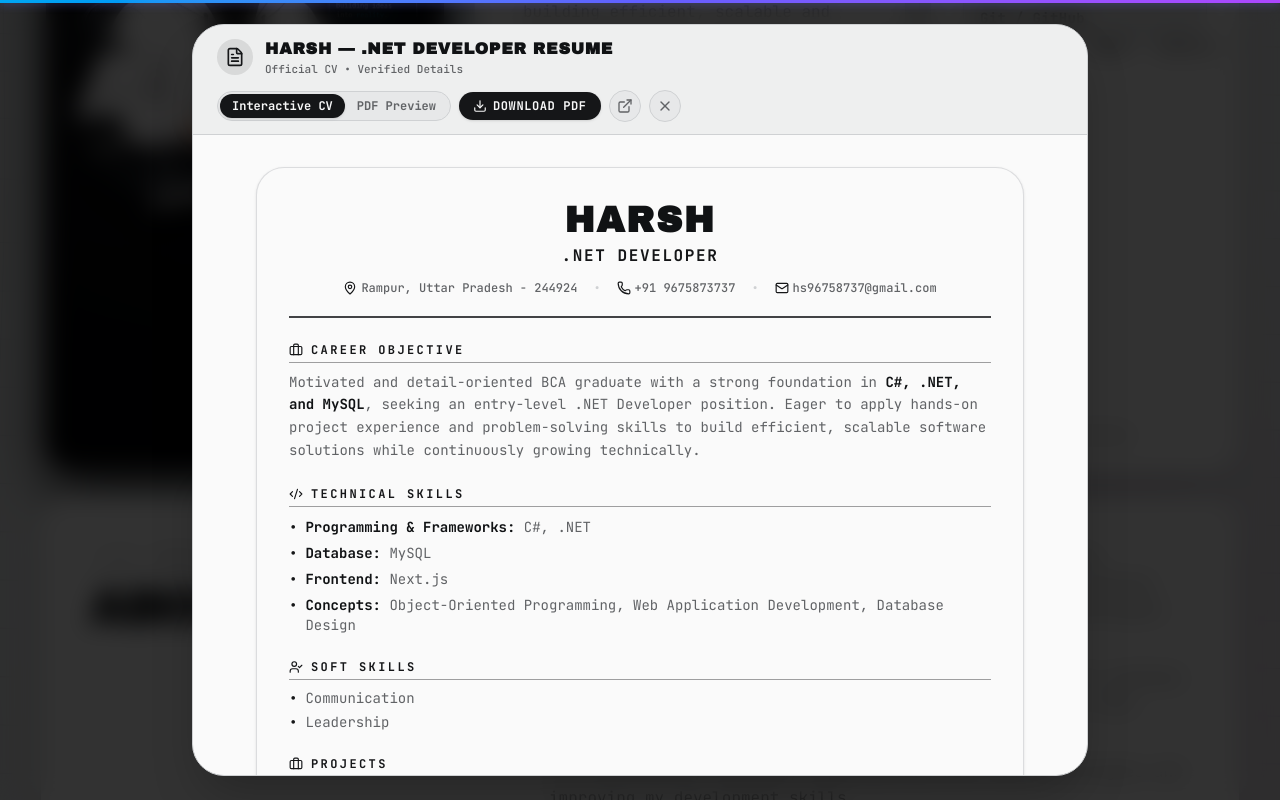
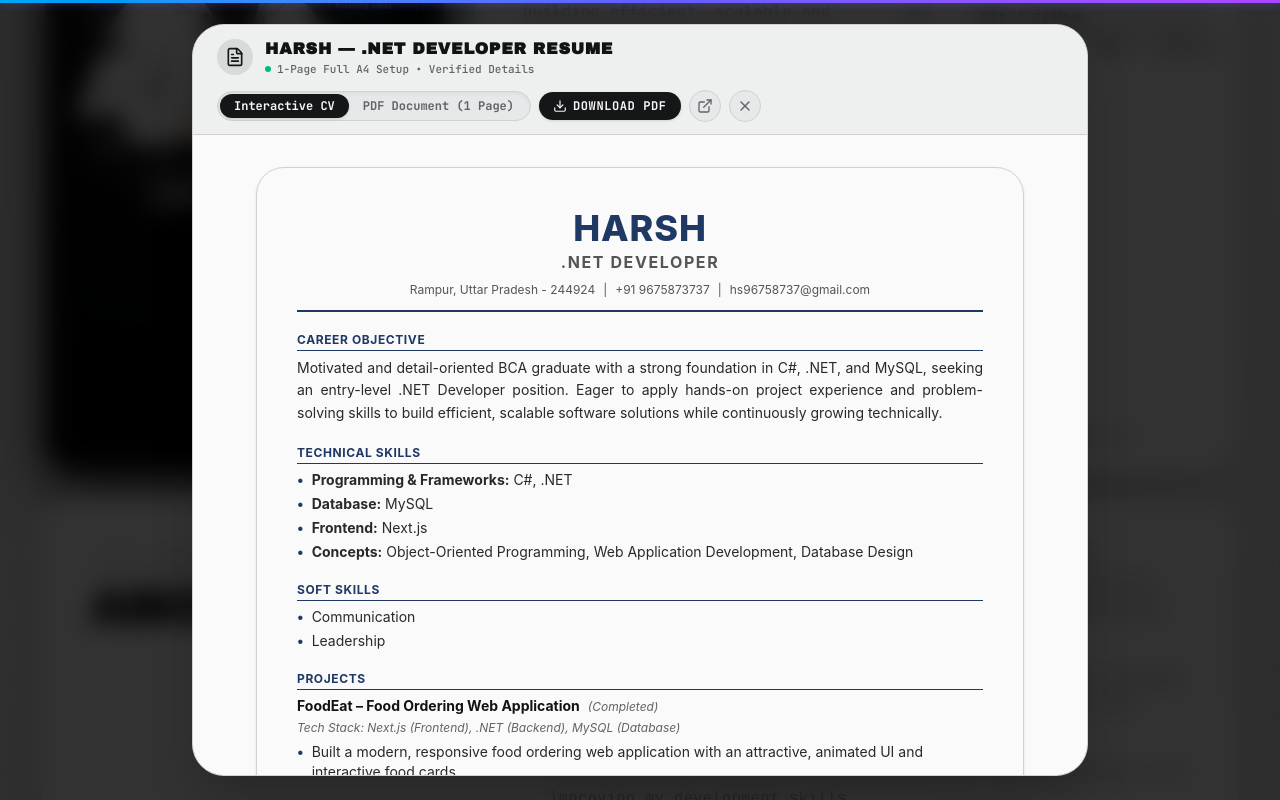
Before and after one commit to Harsharma96/HarshPortfolio, a Next.js app: page / in a window 1280 px wide. Both pictures are taken after a click on the button "RESUME". Shown: the part 592-1392 px from the top of the page. Built offline with nearby package versions, Linux system fonts and the light colour scheme.

Commit message:
feat: format resume to strictly 1 full A4 page without score and exact styling

```diff
--- a/src/components/portfolio/ResumeModal.tsx
+++ b/src/components/portfolio/ResumeModal.tsx
@@ -8,16 +8,7 @@ import {
   ExternalLink,
   Printer,
   FileText,
-  Mail,
-  Phone,
-  MapPin,
-  GraduationCap,
-  Briefcase,
-  Award,
-  Code2,
   CheckCircle2,
-  Globe2,
-  UserCheck,
 } from "lucide-react";
 
 interface ResumeModalProps {
@@ -86,8 +77,9 @@ export function ResumeModal({ isOpen, onClose }: ResumeModalProps) {
                 <h3 className="font-[family-name:var(--font-display)] text-sm sm:text-base font-bold uppercase tracking-wider text-foreground">
                   Harsh — .NET Developer Resume
                 </h3>
-                <p className="text-[11px] font-medium text-muted-foreground">
-                  Official CV • Verified Details
+                <p className="text-[11px] font-medium text-muted-foreground flex items-center gap-1.5">
+                  <span className="h-1.5 w-1.5 rounded-full bg-emerald-500" />
+                  1-Page Full A4 Setup • Verified Details
                 </p>
               </div>
             </div>
@@ -95,10 +87,10 @@ export function ResumeModal({ isOpen, onClose }: ResumeModalProps) {
             {/* View Switcher & Action Buttons */}
             <div className="flex items-center gap-2">
               {/* Tab Selector */}
-              <div className="flex items-center rounded-full border border-border bg-background p-0.5 text-xs font-semibold">
+              <div className="flex items-center rounded-full border border-border bg-background p-0.5 text-xs font-semibold shadow-inner">
                 <button
                   onClick={() => setActiveTab("interactive")}
-                  className={`rounded-full px-3 py-1 transition-all ${
+                  className={`rounded-full px-3.5 py-1 transition-all ${
                     activeTab === "interactive"
                       ? "bg-primary text-primary-foreground shadow-sm"
                       : "text-muted-foreground hover:text-foreground"
@@ -108,13 +100,13 @@ export function ResumeModal({ isOpen, onClose }: ResumeModalProps) {
                 </button>
                 <button
                   onClick={() => setActiveTab("pdf")}
-                  className={`rounded-full px-3 py-1 transition-all ${
+                  className={`rounded-full px-3.5 py-1 transition-all ${
                     activeTab === "pdf"
                       ? "bg-primary text-primary-foreground shadow-sm"
                       : "text-muted-foreground hover:text-foreground"
                   }`}
                 >
-                  PDF Preview
+                  PDF Document (1 Page)
                 </button>
               </div>
 
@@ -124,7 +116,7 @@ export function ResumeModal({ isOpen, onClose }: ResumeModalProps) {
                 download="Harsh_Resume.pdf"
                 onClick={handleDownload}
                 className="inline-flex items-center gap-1.5 rounded-full bg-primary px-3.5 py-1.5 text-xs font-bold uppercase tracking-wider text-primary-foreground shadow-sm transition-transform hover:scale-105 active:scale-95"
-                title="Download Official Resume PDF"
+                title="Download Official 1-Page Resume PDF"
               >
                 {downloadSuccess ? (
                   <>
@@ -164,162 +156,142 @@ export function ResumeModal({ isOpen, onClose }: ResumeModalProps) {
           {/* Modal Content */}
           <div className="flex-1 overflow-y-auto p-4 sm:p-6 md:p-8 space-y-6">
             {activeTab === "interactive" ? (
-              <div className="mx-auto max-w-3xl space-y-6 rounded-2xl border border-border/70 bg-card p-6 sm:p-8 shadow-sm">
-                {/* Resume Header */}
-                <div className="text-center pb-5 border-b-2 border-primary/80">
-                  <h1 className="font-[family-name:var(--font-display)] text-3xl sm:text-4xl font-black uppercase tracking-wider text-foreground">
+              <div className="mx-auto max-w-3xl rounded-2xl border border-border bg-card p-6 sm:p-8 md:p-10 shadow-sm space-y-5 font-sans">
+
+                {/* Header */}
+                <div className="text-center pb-3 border-b-2 border-[#1F3864]">
+                  <h1 className="text-3xl sm:text-4xl font-extrabold tracking-wide uppercase text-[#1F3864] dark:text-blue-400">
                     HARSH
                   </h1>
-                  <p className="text-sm sm:text-base font-bold uppercase tracking-widest text-primary mt-1">
+                  <p className="text-sm sm:text-base font-bold uppercase tracking-widest text-[#555555] dark:text-gray-300 mt-0.5">
                     .NET Developer
                   </p>
-                  <div className="mt-3 flex flex-wrap items-center justify-center gap-3 sm:gap-4 text-xs font-medium text-muted-foreground">
-                    <span className="flex items-center gap-1">
-                      <MapPin className="h-3.5 w-3.5 text-primary" />
-                      Rampur, Uttar Pradesh - 244924
-                    </span>
-                    <span className="text-border">•</span>
-                    <a
-                      href="tel:+919675873737"
-                      className="flex items-center gap-1 hover:text-primary transition-colors"
-                    >
-                      <Phone className="h-3.5 w-3.5 text-primary" />
-                      +91 9675873737
-                    </a>
-                    <span className="text-border">•</span>
-                    <a
-                      href="mailto:hs96758737@gmail.com"
-                      className="flex items-center gap-1 hover:text-primary transition-colors"
-                    >
-                      <Mail className="h-3.5 w-3.5 text-primary" />
-                      hs96758737@gmail.com
-                    </a>
-                  </div>
+                  <p className="text-xs text-[#555555] dark:text-gray-400 mt-2 flex flex-wrap items-center justify-center gap-2">
+                    <span>Rampur, Uttar Pradesh - 244924</span>
+                    <span>|</span>
+                    <a href="tel:+919675873737" className="hover:underline">+91 9675873737</a>
+                    <span>|</span>
+                    <a href="mailto:hs96758737@gmail.com" className="hover:underline">hs96758737@gmail.com</a>
+                  </p>
                 </div>
 
                 {/* 1. CAREER OBJECTIVE */}
-                <section className="space-y-2">
-                  <h2 className="text-xs font-extrabold uppercase tracking-[0.2em] text-primary border-b border-primary/40 pb-1 flex items-center gap-2">
-                    <Briefcase className="h-3.5 w-3.5" /> Career Objective
+                <section className="space-y-1.5">
+                  <h2 className="text-xs font-bold uppercase tracking-wider text-[#1F3864] dark:text-blue-400 border-b border-[#1F3864] pb-0.5">
+                    CAREER OBJECTIVE
                   </h2>
-                  <p className="text-xs sm:text-sm leading-relaxed text-muted-foreground">
-                    Motivated and detail-oriented BCA graduate with a strong foundation in <strong className="text-foreground font-semibold">C#, .NET, and MySQL</strong>, seeking an entry-level .NET Developer position. Eager to apply hands-on project experience and problem-solving skills to build efficient, scalable software solutions while continuously growing technically.
+                  <p className="text-xs sm:text-sm leading-relaxed text-foreground/90 text-justify">
+                    Motivated and detail-oriented BCA graduate with a strong foundation in C#, .NET, and MySQL, seeking an entry-level .NET Developer position. Eager to apply hands-on project experience and problem-solving skills to build efficient, scalable software solutions while continuously growing technically.
                   </p>
                 </section>
 
                 {/* 2. TECHNICAL SKILLS */}
-                <section className="space-y-2.5">
-                  <h2 className="text-xs font-extrabold uppercase tracking-[0.2em] text-primary border-b border-primary/40 pb-1 flex items-center gap-2">
-                    <Code2 className="h-3.5 w-3.5" /> Technical Skills
+                <section className="space-y-1.5">
+                  <h2 className="text-xs font-bold uppercase tracking-wider text-[#1F3864] dark:text-blue-400 border-b border-[#1F3864] pb-0.5">
+                    TECHNICAL SKILLS
                   </h2>
-                  <ul className="space-y-1.5 text-xs sm:text-sm text-muted-foreground list-none pl-0">
+                  <ul className="space-y-1 text-xs sm:text-sm text-foreground/90 list-none pl-0">
                     <li className="flex items-start gap-2">
-                      <span className="text-primary font-bold">•</span>
-                      <span><strong className="text-foreground">Programming & Frameworks:</strong> C#, .NET</span>
+                      <span className="text-[#1F3864] dark:text-blue-400 font-bold">•</span>
+                      <span><strong>Programming & Frameworks:</strong> C#, .NET</span>
                     </li>
                     <li className="flex items-start gap-2">
-                      <span className="text-primary font-bold">•</span>
-                      <span><strong className="text-foreground">Database:</strong> MySQL</span>
+                      <span className="text-[#1F3864] dark:text-blue-400 font-bold">•</span>
+                      <span><strong>Database:</strong> MySQL</span>
                     </li>
                     <li className="flex items-start gap-2">
-                      <span className="text-primary font-bold">•</span>
-                      <span><strong className="text-foreground">Frontend:</strong> Next.js</span>
+                      <span className="text-[#1F3864] dark:text-blue-400 font-bold">•</span>
+                      <span><strong>Frontend:</strong> Next.js</span>
                     </li>
                     <li className="flex items-start gap-2">
-                      <span className="text-primary font-bold">•</span>
-                      <span><strong className="text-foreground">Concepts:</strong> Object-Oriented Programming, Web Application Development, Database Design</span>
+                      <span className="text-[#1F3864] dark:text-blue-400 font-bold">•</span>
+                      <span><strong>Concepts:</strong> Object-Oriented Programming, Web Application Development, Database Design</span>
                     </li>
                   </ul>
                 </section>
 
                 {/* 3. SOFT SKILLS */}
-                <section className="space-y-2">
-                  <h2 className="text-xs font-extrabold uppercase tracking-[0.2em] text-primary border-b border-primary/40 pb-1 flex items-center gap-2">
-                    <UserCheck className="h-3.5 w-3.5" /> Soft Skills
+                <section className="space-y-1.5">
+                  <h2 className="text-xs font-bold uppercase tracking-wider text-[#1F3864] dark:text-blue-400 border-b border-[#1F3864] pb-0.5">
+                    SOFT SKILLS
                   </h2>
-                  <ul className="space-y-1 text-xs sm:text-sm text-muted-foreground list-none pl-0">
+                  <ul className="space-y-1 text-xs sm:text-sm text-foreground/90 list-none pl-0">
                     <li className="flex items-center gap-2">
-                      <span className="text-primary font-bold">•</span>
+                      <span className="text-[#1F3864] dark:text-blue-400 font-bold">•</span>
                       <span>Communication</span>
                     </li>
                     <li className="flex items-center gap-2">
-                      <span className="text-primary font-bold">•</span>
+                      <span className="text-[#1F3864] dark:text-blue-400 font-bold">•</span>
                       <span>Leadership</span>
                     </li>
                   </ul>
                 </section>
 
                 {/* 4. PROJECTS */}
-                <section className="space-y-2.5">
-                  <h2 className="text-xs font-extrabold uppercase tracking-[0.2em] text-primary border-b border-primary/40 pb-1 flex items-center gap-2">
-                    <Briefcase className="h-3.5 w-3.5" /> Projects
+                <section className="space-y-1.5">
+                  <h2 className="text-xs font-bold uppercase tracking-wider text-[#1F3864] dark:text-blue-400 border-b border-[#1F3864] pb-0.5">
+                    PROJECTS
                   </h2>
-                  <div className="rounded-xl border border-border/70 bg-secondary/20 p-4 space-y-2">
-                    <div className="flex flex-wrap items-center justify-between gap-2">
-                      <h3 className="text-sm font-bold text-foreground flex items-center gap-2">
+                  <div className="space-y-1">
+                    <div className="flex items-baseline gap-2">
+                      <h3 className="text-xs sm:text-sm font-bold text-foreground">
                         FoodEat – Food Ordering Web Application
-                        <span className="rounded-full bg-emerald-500/10 text-emerald-600 dark:text-emerald-400 px-2.5 py-0.5 text-[10px] font-bold border border-emerald-500/20">
-                          Completed
-                        </span>
                       </h3>
+                      <span className="text-xs italic text-muted-foreground">(Completed)</span>
                     </div>
                     <p className="text-xs italic text-muted-foreground">
                       Tech Stack: Next.js (Frontend), .NET (Backend), MySQL (Database)
                     </p>
-                    <ul className="space-y-1.5 text-xs text-muted-foreground list-none pl-0 pt-1">
+                    <ul className="space-y-1 text-xs sm:text-sm text-foreground/90 list-none pl-0 pt-0.5">
                       <li className="flex items-start gap-2">
-                        <span className="text-primary font-bold">•</span>
+                        <span className="text-[#1F3864] dark:text-blue-400 font-bold">•</span>
                         <span>Built a modern, responsive food ordering web application with an attractive, animated UI and interactive food cards.</span>
                       </li>
                       <li className="flex items-start gap-2">
-                        <span className="text-primary font-bold">•</span>
+                        <span className="text-[#1F3864] dark:text-blue-400 font-bold">•</span>
                         <span>Implemented core e-commerce features including a shopping cart and a seamless end-to-end ordering flow.</span>
                       </li>
                       <li className="flex items-start gap-2">
-                        <span className="text-primary font-bold">•</span>
+                        <span className="text-[#1F3864] dark:text-blue-400 font-bold">•</span>
                         <span>Focused on performance, responsiveness, and user engagement across devices to deliver a smooth UI/UX experience.</span>
                       </li>
                       <li className="flex items-start gap-2">
-                        <span className="text-primary font-bold">•</span>
+                        <span className="text-[#1F3864] dark:text-blue-400 font-bold">•</span>
                         <span>Developed the backend using .NET with MySQL for data storage and management.</span>
                       </li>
                     </ul>
                   </div>
                 </section>
 
-                {/* 5. EDUCATION */}
-                <section className="space-y-2.5">
-                  <h2 className="text-xs font-extrabold uppercase tracking-[0.2em] text-primary border-b border-primary/40 pb-1 flex items-center gap-2">
-                    <GraduationCap className="h-3.5 w-3.5" /> Education
+                {/* 5. EDUCATION (NO SCORE COLUMN) */}
+                <section className="space-y-1.5">
+                  <h2 className="text-xs font-bold uppercase tracking-wider text-[#1F3864] dark:text-blue-400 border-b border-[#1F3864] pb-0.5">
+                    EDUCATION
                   </h2>
-                  <div className="overflow-x-auto rounded-xl border border-border">
-                    <table className="w-full text-left text-xs">
-                      <thead className="border-b border-border bg-primary text-primary-foreground font-bold">
+                  <div className="overflow-x-auto rounded-lg border border-border">
+                    <table className="w-full text-left text-xs sm:text-sm">
+                      <thead className="bg-[#1F3864] text-white font-bold">
                         <tr>
-                          <th className="p-2.5 sm:p-3">Qualification</th>
-                          <th className="p-2.5 sm:p-3">Institution / Board</th>
-                          <th className="p-2.5 sm:p-3">Year</th>
-                          <th className="p-2.5 sm:p-3">Score</th>
+                          <th className="p-2.5">Qualification</th>
+                          <th className="p-2.5">Institution / Board</th>
+                          <th className="p-2.5 text-right">Year</th>
                         </tr>
                       </thead>
-                      <tbody className="divide-y divide-border text-muted-foreground font-medium">
-                        <tr className="hover:bg-secondary/30 transition-colors">
-                          <td className="p-2.5 sm:p-3 font-bold text-foreground">Bachelor of Computer Applications (BCA)</td>
-                          <td className="p-2.5 sm:p-3">Teerthanker Mahaveer University</td>
-                          <td className="p-2.5 sm:p-3 font-mono">2026</td>
-                          <td className="p-2.5 sm:p-3 font-bold text-emerald-600 dark:text-emerald-400 font-mono">7.21 CGPA</td>
+                      <tbody className="divide-y divide-border text-foreground/90">
+                        <tr>
+                          <td className="p-2.5 font-bold">Bachelor of Computer Applications (BCA)</td>
+                          <td className="p-2.5">Teerthanker Mahaveer University</td>
+                          <td className="p-2.5 text-right font-mono font-bold">2026</td>
                         </tr>
-                        <tr className="hover:bg-secondary/30 transition-colors">
-                          <td className="p-2.5 sm:p-3 font-semibold text-foreground">12th (Intermediate)</td>
-                          <td className="p-2.5 sm:p-3">UP Board</td>
-                          <td className="p-2.5 sm:p-3 font-mono">2023</td>
-                          <td className="p-2.5 sm:p-3 font-mono">61%</td>
+                        <tr>
+                          <td className="p-2.5">12th (Intermediate)</td>
+                          <td className="p-2.5">UP Board</td>
+                          <td className="p-2.5 text-right font-mono font-bold">2023</td>
                         </tr>
-                        <tr className="hover:bg-secondary/30 transition-colors">
-                          <td className="p-2.5 sm:p-3 font-semibold text-foreground">10th (High School)</td>
-                          <td className="p-2.5 sm:p-3">UP Board</td>
-                          <td className="p-2.5 sm:p-3 font-mono">2021</td>
-                          <td className="p-2.5 sm:p-3 font-mono">71%</td>
+                        <tr>
+                          <td className="p-2.5">10th (High School)</td>
+                          <td className="p-2.5">UP Board</td>
+                          <td className="p-2.5 text-right font-mono font-bold">2021</td>
                         </tr>
                       </tbody>
                     </table>
@@ -327,50 +299,45 @@ export function ResumeModal({ isOpen, onClose }: ResumeModalProps) {
                 </section>
 
                 {/* 6. CERTIFICATIONS */}
-                <section className="space-y-2">
-                  <h2 className="text-xs font-extrabold uppercase tracking-[0.2em] text-primary border-b border-primary/40 pb-1 flex items-center gap-2">
-                    <Award className="h-3.5 w-3.5" /> Certifications
+                <section className="space-y-1.5">
+                  <h2 className="text-xs font-bold uppercase tracking-wider text-[#1F3864] dark:text-blue-400 border-b border-[#1F3864] pb-0.5">
+                    CERTIFICATIONS
                   </h2>
-                  <div className="rounded-xl border border-border bg-card p-3.5 space-y-1 text-xs">
-                    <p className="font-bold text-foreground">
-                      Artificial Intelligence for Intermediate – 3C, IBM SkillsBuild (July 2026)
-                    </p>
-                    <p className="text-muted-foreground leading-relaxed">
-                      Machine Learning with Python, Building Chatbots, Linear Regression with PyTorch, Reinforcement Learning & Deep Learning Essentials, Game-playing AI with TensorFlow.
-                    </p>
-                  </div>
+                  <p className="text-xs sm:text-sm leading-relaxed text-foreground/90">
+                    <strong className="text-foreground font-semibold">Artificial Intelligence for Intermediate – 3C, IBM SkillsBuild (July 2026)</strong> – Machine Learning with Python, Building Chatbots, Linear Regression with PyTorch, Reinforcement Learning & Deep Learning Essentials, Game-playing AI with TensorFlow.
+                  </p>
                 </section>
 
                 {/* 7. LANGUAGES KNOWN */}
-                <section className="space-y-2">
-                  <h2 className="text-xs font-extrabold uppercase tracking-[0.2em] text-primary border-b border-primary/40 pb-1 flex items-center gap-2">
-                    <Globe2 className="h-3.5 w-3.5" /> Languages Known
+                <section className="space-y-1.5">
+                  <h2 className="text-xs font-bold uppercase tracking-wider text-[#1F3864] dark:text-blue-400 border-b border-[#1F3864] pb-0.5">
+                    LANGUAGES KNOWN
                   </h2>
-                  <div className="flex gap-4 text-xs text-muted-foreground">
+                  <div className="flex gap-5 text-xs sm:text-sm text-foreground/90">
                     <span className="flex items-center gap-1.5">
-                      <span className="text-primary font-bold">•</span> English
+                      <span className="text-[#1F3864] dark:text-blue-400 font-bold">•</span> English
                     </span>
                     <span className="flex items-center gap-1.5">
-                      <span className="text-primary font-bold">•</span> Hindi
+                      <span className="text-[#1F3864] dark:text-blue-400 font-bold">•</span> Hindi
                     </span>
                   </div>
                 </section>
 
                 {/* 8. DECLARATION */}
-                <section className="space-y-3 pt-3 border-t border-dashed border-border text-xs text-muted-foreground">
-                  <h2 className="text-xs font-extrabold uppercase tracking-[0.2em] text-primary border-b border-primary/40 pb-1">
-                    Declaration
+                <section className="space-y-3 pt-3 border-t border-[#1F3864] text-xs sm:text-sm text-foreground/90">
+                  <h2 className="text-xs font-bold uppercase tracking-wider text-[#1F3864] dark:text-blue-400 border-b border-[#1F3864] pb-0.5">
+                    DECLARATION
                   </h2>
                   <p>
                     I hereby declare that the above information is true to the best of my knowledge and belief.
                   </p>
-                  <div className="flex justify-between items-center pt-2 font-semibold text-foreground">
+                  <div className="flex justify-between items-center pt-2 font-bold text-foreground">
                     <span>Date: ____________</span>
                     <span>Signature: Harsh</span>
                   </div>
                 </section>
 
-                {/* Action Bar inside Interactive CV */}
+                {/* Bottom Actions Bar */}
                 <div className="flex flex-wrap items-center justify-end gap-3 pt-4 border-t border-border">
                   <button
                     onClick={handlePrint}
@@ -385,7 +352,7 @@ export function ResumeModal({ isOpen, onClose }: ResumeModalProps) {
                     className="inline-flex items-center gap-1.5 rounded-full bg-primary px-5 py-2 text-xs font-bold uppercase tracking-wider text-primary-foreground shadow-md transition-transform hover:scale-105 active:scale-95"
                   >
                     <Download className="h-3.5 w-3.5" />
-                    Download PDF
+                    Download PDF (1 Page)
                   </a>
                 </div>
               </div>
@@ -395,7 +362,7 @@ export function ResumeModal({ isOpen, onClose }: ResumeModalProps) {
                 <iframe
                   src="/Harsh_Resume.pdf#toolbar=1"
                   className="w-full h-full rounded-2xl"
-                  title="Harsh .NET Developer Resume"
+                  title="Harsh .NET Developer Resume - 1 Page A4"
                 />
               </div>
             )}
```
Also changed, not shown: 1 other file (tests, documents, lock files or other folders).
